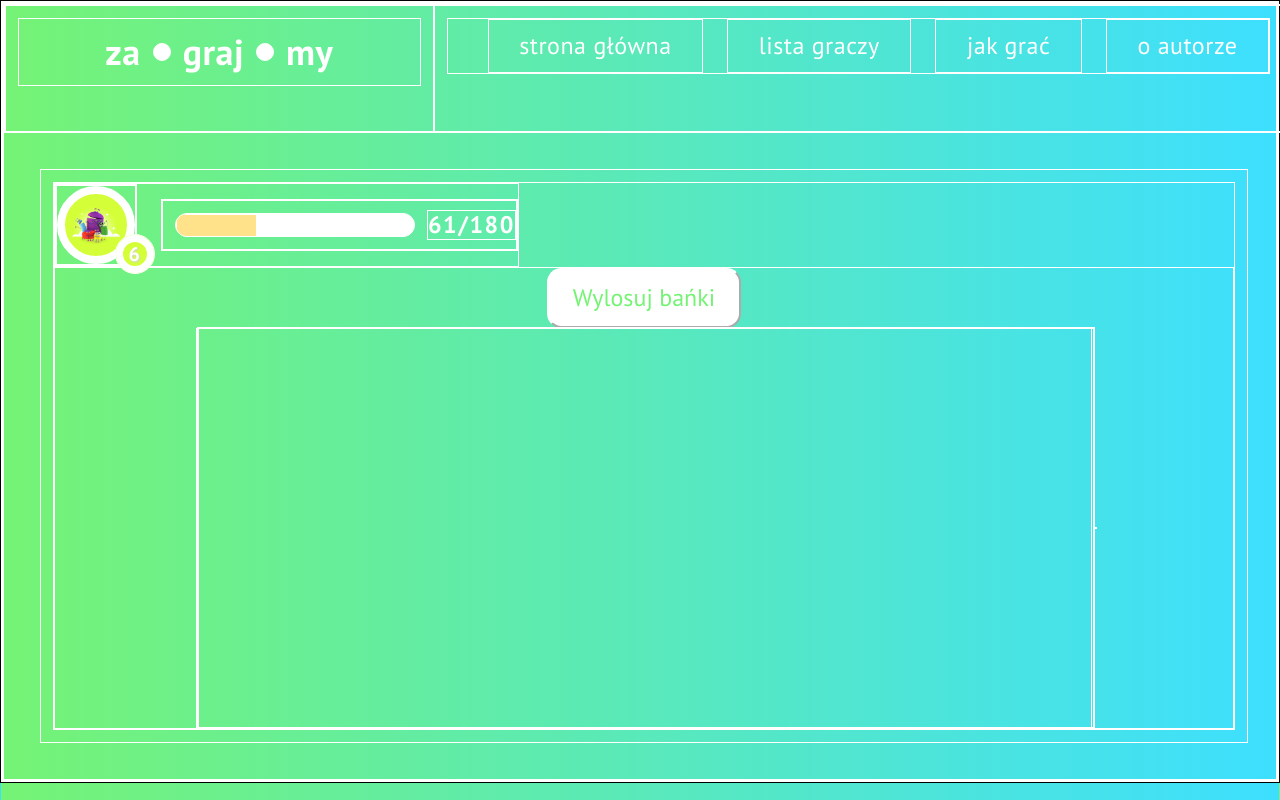
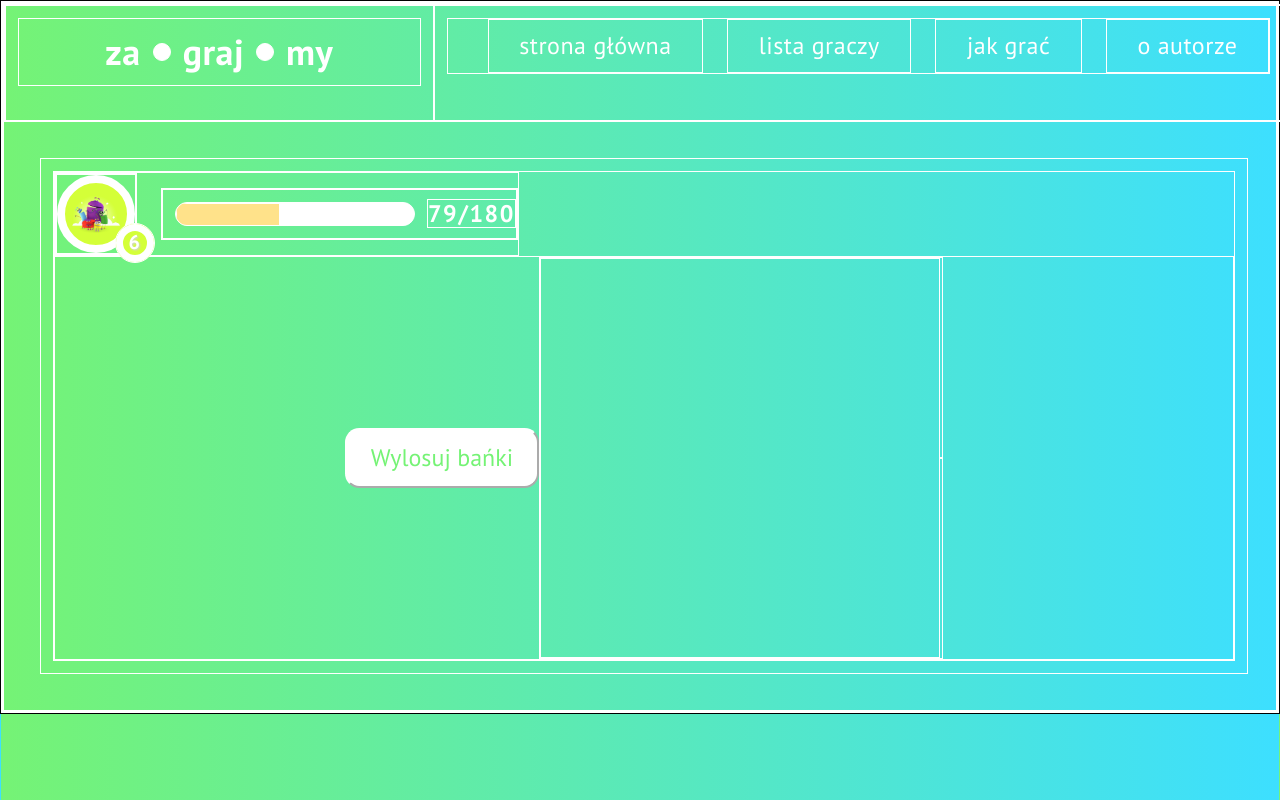
Before and after one commit to tagitsu/sylaby, a React (Create React App) app: page /game/dots/1 in a window 1280 px wide. Built offline with nearby package versions, Linux system fonts and the light colour scheme; data requests are answered from the project's data file.

Commit message:
Fix drawing dots in dots game

```diff
--- a/public/db/db.json
+++ b/public/db/db.json
@@ -21,7 +21,7 @@
           "text": "mądra sowa"
         }
       ],
-      "xp": 61
+      "xp": 79
     },
     {
       "id": 9,
@@ -68,32 +68,48 @@
       "name": "piu",
       "icon": "elsa.png",
       "isActive": false,
-      "level": 1,
+      "level": 3,
       "color": "#fecddc",
       "title": "głoskująca myszka",
       "badges": [
         {
           "name": "mouse",
           "text": "głoskująca myszka"
+        },
+        {
+          "name": "cat",
+          "text": "sylabujący kotek"
+        },
+        {
+          "name": "fish",
+          "text": "zwinna rybka"
         }
       ],
-      "xp": 2
+      "xp": 29
     },
     {
       "id": 13,
       "name": "Julia",
       "icon": "spongebob.png",
       "isActive": false,
-      "level": 1,
+      "level": 3,
       "color": "#fbfe4d",
       "title": "głoskująca myszka",
       "badges": [
         {
           "name": "mouse",
           "text": "głoskująca myszka"
+        },
+        {
+          "name": "mouse",
+          "text": "głoskująca myszka"
+        },
+        {
+          "name": "fish",
+          "text": "zwinna rybka"
         }
       ],
-      "xp": 0
+      "xp": 14
     }
   ],
   "levels": [
--- a/src/components/common/Option/Option.js
+++ b/src/components/common/Option/Option.js
@@ -3,7 +3,7 @@ import clsx from 'clsx';
 
 const Option = (props) => {
 
-  console.log('option', props.correctAnswer, props.content);
+  console.log('option', props.correct, props.content);
 
 
   if (props.correct === props.content) {
--- a/src/components/pages/GameDots/GameDots.js
+++ b/src/components/pages/GameDots/GameDots.js
@@ -16,19 +16,33 @@ const GameDots = () => {
 
   let activePlayer, playerLevel, nextLevel;
   if (playersOK && levelsOK) {
-    [ activePlayer ] = players.filter( player => player.isActive);
-    [ playerLevel ] = levels.filter( level => activePlayer.level === level.id);
-    [ nextLevel ] = levels.filter( level => activePlayer.level + 1 === level.id);
+    [ activePlayer ] = players.filter( player => player.isActive );
+    [ playerLevel ] = levels.filter( level => activePlayer.level === level.id );
+    [ nextLevel ] = levels.filter( level => activePlayer.level + 1 === level.id );
     if (activePlayer.xp >= playerLevel.nextLevel) { levelUp.levelUp(updatePlayer, activePlayer, nextLevel) }
   }
 
   const [ dots, setDots ] = useState([]);
-  //const [ hidden, setHidden ] = useState(true);
   const [ options, setOptions ] = useState([]);
   const [ correctAnswer, setCorrectAnswer ] = useState();
+
   console.log('sprawdzam dots', dots);
   console.log('sprawdzam dots, options, Correct', dots, options, correctAnswer);
-  let dotsBoard =
+  console.log('dots activePlayer, playerLevel, nextLevel', activePlayer, playerLevel, nextLevel);
+
+  if (activePlayer) {
+    return(
+      <div className={styles.dots}>
+        <ActivePlayer />
+        <section className={styles.dots__board}>
+          {
+            !dots.length &&
+            <Button
+              content={'Wylosuj bańki'}
+              onClick={ () => {utils.setGameTurn(setDots, setOptions)}}
+            />
+          }
+          <div className={styles.dots__box}>
             <div className={styles.dots__dots}>
               { dots.map( dot =>
                 <div
@@ -43,52 +57,13 @@ const GameDots = () => {
                   }}
                 />)
               }
-</div>;
-
-  // if (dots !== undefined) {
-  //   dotsBoard =
-  //     <div className={styles.dots__dots}>
-  //       { dots.map( dot =>
-  //         <div
-  //           key={dot.id}
-  //           className={styles.dots__dot}
-  //           style={{
-  //             backgroundColor: dot.color,
-  //             width: dot.size,
-  //             height: dot.size,
-  //             top: dot.top,
-  //             left: dot.left
-  //           }}
-  //         />)
-  //       }
-  //     </div>
-  // } else {
-  //     dotsBoard =
-  //     <div> Kliknij w przycisk i wylosuj bańki! </div>
-  // }
-
-    return(
-    <div className={styles.dots}>
-      <ActivePlayer />
-      <section className={styles.dots__board}>
-        {
-          !dots.length &&
-          <Button
-            content={'Wylosuj bańki'}
-            onClick={ () => {utils.setGameTurn(setDots, setOptions)}}
-          />
-        }
-        <div className={styles.dots__dots}>
-          <div>
-            {dotsBoard}
             </div>
             <div className={styles.dots__options}>
               { options.map( option =>
                   <Option
                     key={option}
                     content={option}
-                  onClick={(e) => utils.submitSolution(e, e.target.innerText, dots, setCorrectAnswer, activePlayer, updatePlayer, setDots, setOptions)}
-                  correct={correctAnswer}
+                    onClick={(e) => utils.submitSolution(e, e.target.innerText, dots, activePlayer, updatePlayer, setDots, setOptions)}
                   />
                 )
               }
@@ -98,6 +73,8 @@ const GameDots = () => {
       </div>
     );
 
+  }
+
 };
 
 export default GameDots;
--- a/src/components/pages/GameDots/GameDots.module.scss
+++ b/src/components/pages/GameDots/GameDots.module.scss
@@ -6,16 +6,20 @@
 
   &__board {
     display: flex;
-    flex-direction: column;
+    //flex-direction: column;
     justify-content: center;
     align-items: center;
   }
 
-  &__dots {
-    width: 70vw;
-    height: 50vh;
+  &__box {
     display: flex;
     align-items: center;
+    justify-content: space-between;
+  }
+
+  &__dots {
+    width: 50vh;
+    height: 50vh;
     padding: calc($base-size * -10);
     position: relative;
   }
--- a/src/components/pages/GameNumber/GameNumber.js
+++ b/src/components/pages/GameNumber/GameNumber.js
@@ -21,6 +21,7 @@ const GameNumber = () => {
     if (activePlayer.xp >= playerLevel.nextLevel) { levelUp.levelUp(updatePlayer, activePlayer, nextLevel) }
   }
 
+  console.log(activePlayer, playerLevel, nextLevel);
   const [ number1, setNumber1 ] = useState('');
   const [ number2, setNumber2 ] = useState('');
   const [ equationResult, setEquationResult ] = useState('');
--- a/src/utils/gameDotsUtils.js
+++ b/src/utils/gameDotsUtils.js
@@ -1,17 +1,25 @@
 
 const utils = {};
 
-utils.setGameTurn = (setDots, setOptions) => {
+utils.setGameTurn = (setDots, setOptions, setCorrectAnswer) => {
 
   setDots([]);
   setOptions([]);
 
-  const randomNumber = Math.floor(Math.random() * 9 + 1);
+  const numbers = [];
+  const options = [];
 
-  let dots = [];
+  for ( let i = 1; i < 10; i++ ) {
+    numbers.push(i);
+  }
+  for ( let i = 0; i < 3; i++ ) {
+    options[i] = numbers.splice(Math.floor(Math.random() * numbers.length), 1)
+  }
 
-  for ( let i = 1; i <= randomNumber; i++ ) {
-    const randomSize = Math.floor(Math.random() * 80 + 50);
+  const dots = [];
+
+  for ( let i = 1; i <= options[1]; i++ ) {
+    const randomSize = Math.floor(Math.random() * 30 + 10);
     const randomColorR = Math.floor(Math.random() * 255 + 100);
     const randomColorG = Math.floor(Math.random() * 255 + 100);
     const randomColorB = Math.floor(Math.random() * 255 + 90);
@@ -20,30 +28,18 @@ utils.setGameTurn = (setDots, setOptions) => {
     const dotTop = `${randomPositionTop}%`;
     const dotLeft = `${randomPositionLeft}%`;
     const dotColor = `rgb(${randomColorR}, ${randomColorG}, ${randomColorB})`;
-    const dotSize = `${randomSize}px`;
+    const dotSize = `${randomSize}%`;
     dots.push({ id: i, color: dotColor, size: dotSize, top: dotTop, left: dotLeft });
   }
 
-  let options = [];
-  const randomNumber2 = Math.floor(Math.random() * 9 + 1);
-  const randomNumber3 = Math.floor(Math.random() * 9 + 1);
-  if (randomNumber !== randomNumber2 && randomNumber !== randomNumber3 && randomNumber2 !== randomNumber3 ) {
-    options.push(randomNumber, randomNumber2, randomNumber3);
-    options.sort();
-  }
-
   setDots(dots);
-  setOptions(options);
-
-  // FIX co kilka losowań tablica options jest pusta
-  console.log('utils dots, options', dots, options);
+  setOptions(options.sort());
 };
 
 utils.submitSolution = (
   e,
   answer,
   dots,
-  setCorrectAnswer,
   activePlayer,
   updatePlayer,
   ) => {
@@ -52,7 +48,6 @@ utils.submitSolution = (
 
   if ( answer == dots.length ) {
     // TODO zamiast alertów chciałabym użyć portalu / modalu
-    setCorrectAnswer(dots.length);
     let playerPoints = activePlayer.xp + 1;
     updatePlayer({ ...activePlayer, xp: playerPoints })
   } else if ( answer < dots.length ) {
```
Lines whose indentation alone changed are shown as unchanged.
